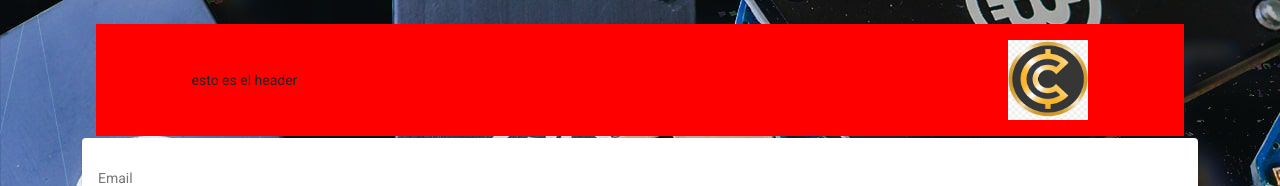
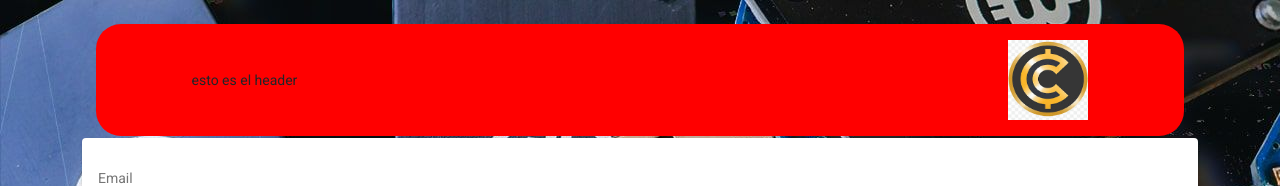
Before and after one commit to ArielRojasGit/criptoSeller, an Angular app: page /login in a window 1280 px wide. Shown: the top 186 px of the page. Built offline with nearby package versions, Linux system fonts and the light colour scheme.

Commit message:
prueba commit2

```diff
--- a/src/app/shared/header/header.component.css
+++ b/src/app/shared/header/header.component.css
@@ -10,7 +10,7 @@
     z-index: 9999;
     margin: auto;
     width: 85%;
-    /* border-radius: 25px; */
+    border-radius: 25px;
 }
 img{
     width:5rem;
```
